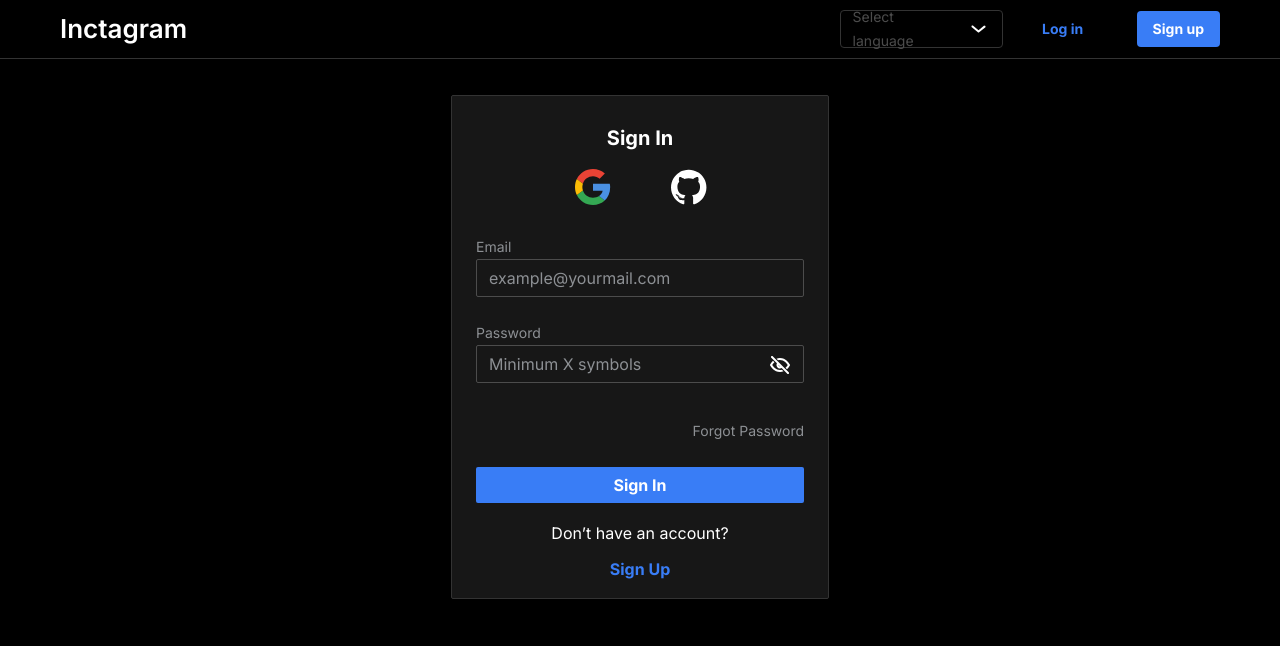
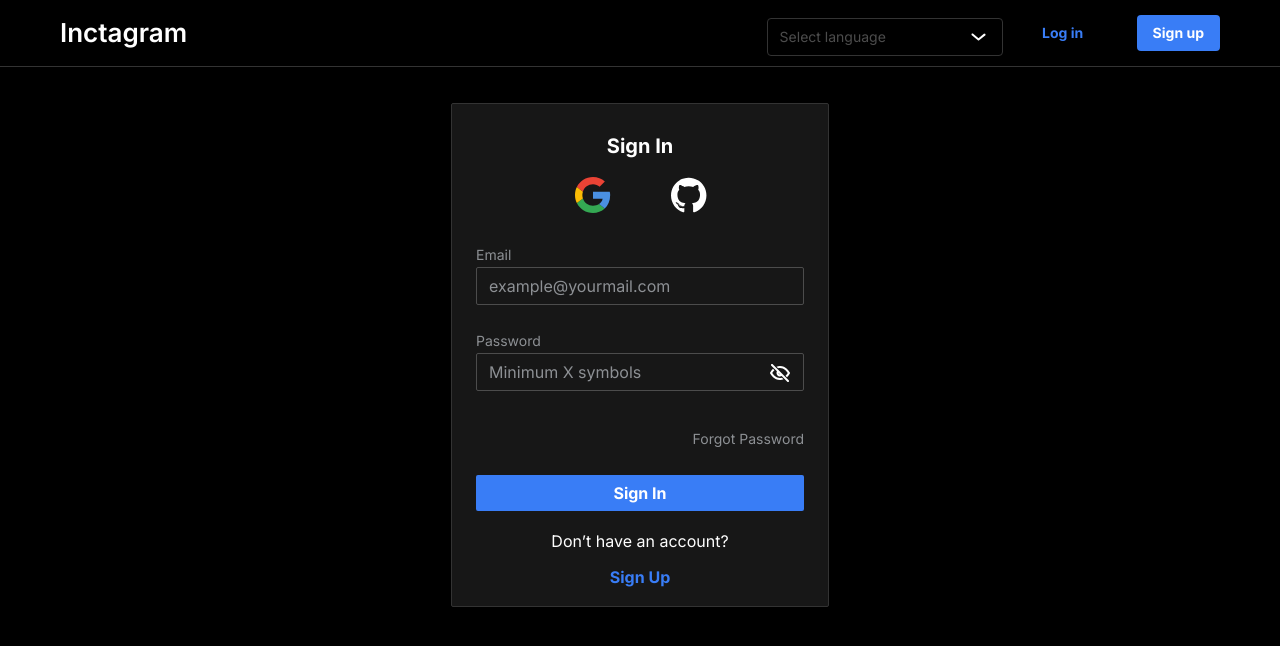
Before and after one commit to topchik-inctagram/topchik, a Next.js app: page /sign-in in a window 1280 px wide. Shown: the top 646 px of the page. Built offline with nearby package versions, Linux system fonts and the light colour scheme.

Commit message:
IN-57 fix: revert Select

```diff
--- a/shared/components/Select/Select.module.scss
+++ b/shared/components/Select/Select.module.scss
@@ -1,3 +1,60 @@
+.trigger {
+  all: unset;
+
+  cursor: pointer;
+
+  display: inline-flex;
+  align-items: center;
+  justify-content: space-between;
+
+  width: 100%;
+  padding: 6px 12px;
+  border: 1px solid var(--color-dark-300);
+  border-radius: 4px;
+
+  font-size: 14px;
+  color: var(--color-light-100);
+
+  transition: all 0.2s ease;
+
+  &:hover {
+    border: 1px solid var(--color-light-100);
+  }
+
+  &:focus {
+    outline: 2px solid var(--color-accent-500);
+  }
+
+  &:disabled {
+    cursor: not-allowed;
+    opacity: 0.5;
+  }
+
+  &[data-placeholder] {
+    color: var(--color-dark-100);
+  }
+}
+
+.trigger[data-state='open'] {
+  .arrowDown {
+    display: none;
+  }
+
+  .arrowUp {
+    display: block;
+  }
+}
+
+.trigger[data-state='closed'] {
+  .arrowDown {
+    display: block;
+  }
+
+  .arrowUp {
+    display: none;
+  }
+}
+
 .selectWrapper {
   display: flex;
   flex-direction: column;
@@ -23,76 +80,6 @@
   }
 }
 
-.selectWrapper.languageSwitcher {
-  width: 137px;
-
-  .trigger {
-    width: 137px;
-    height: 36px;
-    padding: 0 12px;
-  }
-}
-
-.trigger {
-  all: unset;
-
-  cursor: pointer;
-
-  display: inline-flex;
-  align-items: center;
-  justify-content: space-between;
-
-  width: 100%;
-  padding: 6px 12px;
-  border: 1px solid var(--color-dark-300);
-  border-radius: 4px;
-
-  font-size: 14px;
-  color: var(--color-light-100);
-
-  background-color: transparent;
-
-  transition: all 0.2s ease;
-
-  &:hover {
-    border: 1px solid var(--color-light-100);
-  }
-
-  &:focus {
-    outline: 2px solid var(--color-accent-500);
-  }
-
-  &:disabled {
-    cursor: not-allowed;
-    opacity: 0.5;
-  }
-
-  &[data-placeholder] {
-    color: var(--color-dark-100);
-  }
-}
-
-.valueContainer {
-  display: flex;
-  gap: 8px;
-  align-items: center;
-}
-
-.selectedIcon {
-  display: flex;
-  align-items: center;
-  justify-content: center;
-
-  width: 20px;
-  height: 20px;
-}
-
-.icon {
-  display: flex;
-  margin-left: 8px;
-  background-color: transparent;
-}
-
 .content {
   z-index: 1000;
 
@@ -110,8 +97,10 @@
   }
 }
 
-.viewport {
-  padding: 4px;
+.icon {
+  display: flex;
+  margin-left: 8px;
+  background-color: transparent;
 }
 
 .item {
@@ -139,6 +128,22 @@
   }
 }
 
+.itemIndicator {
+  position: absolute;
+  left: 6px;
+
+  display: inline-flex;
+  align-items: center;
+  justify-content: center;
+
+  width: 16px;
+}
+
+.label {
+  font-size: 14px;
+  color: var(--color-light-100);
+}
+
 .optionContent {
   display: flex;
   gap: 8px;
@@ -148,8 +153,29 @@
 .optionIcon {
   display: flex;
   align-items: center;
+}
+
+.scrollButton {
+  cursor: default;
+
+  display: flex;
+  align-items: center;
   justify-content: center;
 
-  width: 20px;
-  height: 20px;
+  height: 24px;
+
+  color: var(--color-light-100);
+
+  background-color: var(--color-dark-700);
 }
+
+.viewport {
+  padding: 4px;
+}
+
+.selectedIcon {
+  display: flex;
+  width: 16px;
+  height: 16px;
+  margin-right: 4px;
+}
--- a/shared/components/Select/Select.tsx
+++ b/shared/components/Select/Select.tsx
@@ -18,7 +18,6 @@ type SelectProps = {
   label?: string
   ref?: Ref<HTMLButtonElement>
   isPagination?: boolean
-  isLanguageSwitcher?: boolean
   errorMessage?: string
 } & ComponentPropsWithRef<typeof SelectRadix.Root>
 
@@ -32,7 +31,6 @@ export const Select = (props: SelectProps) => {
     value,
     ref,
     isPagination = false,
-    isLanguageSwitcher = false,
     errorMessage,
     ...rest
   } = props
@@ -40,16 +38,9 @@ export const Select = (props: SelectProps) => {
   const selectedOption = options.find(opt => opt.value === value)
 
   return (
-    <div
-      className={clsx(
-        s.selectWrapper,
-        className,
-        isPagination && s.pagination,
-        isLanguageSwitcher && s.languageSwitcher
-      )}
-    >
-      {label && <Label>{label}</Label>}
-      <SelectRadix.Root disabled={disabled} value={value} {...rest}>
+    <div className={clsx(s.selectWrapper, className, isPagination && s.pagination)}>
+      <Label>{label}</Label>
+      <SelectRadix.Root value={value} disabled={disabled} {...rest}>
         <SelectRadix.Trigger ref={ref} className={clsx(s.trigger, errorMessage && s.error)}>
           <div className={s.valueContainer}>
             {selectedOption?.icon && <span className={s.selectedIcon}>{selectedOption.icon}</span>}
```
Also changed, not shown: 1 other file (tests, documents, lock files or other folders).
